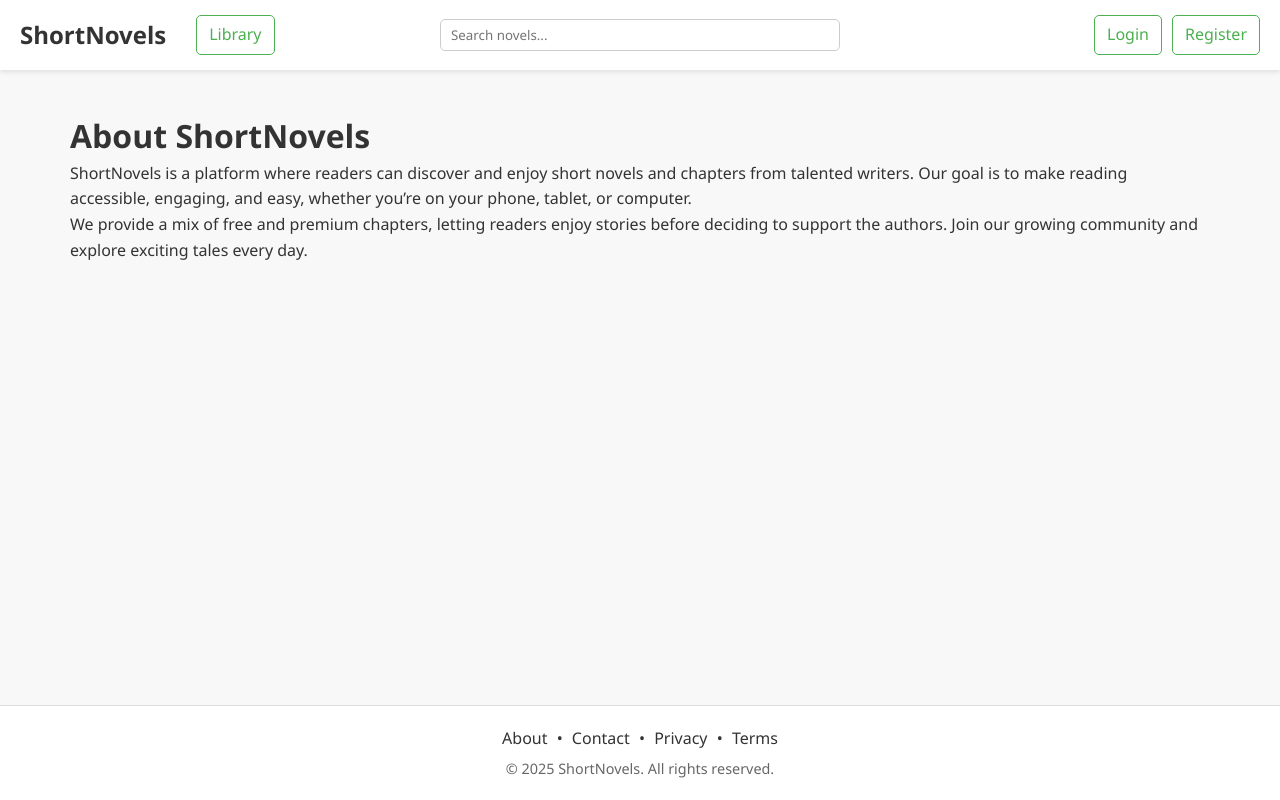
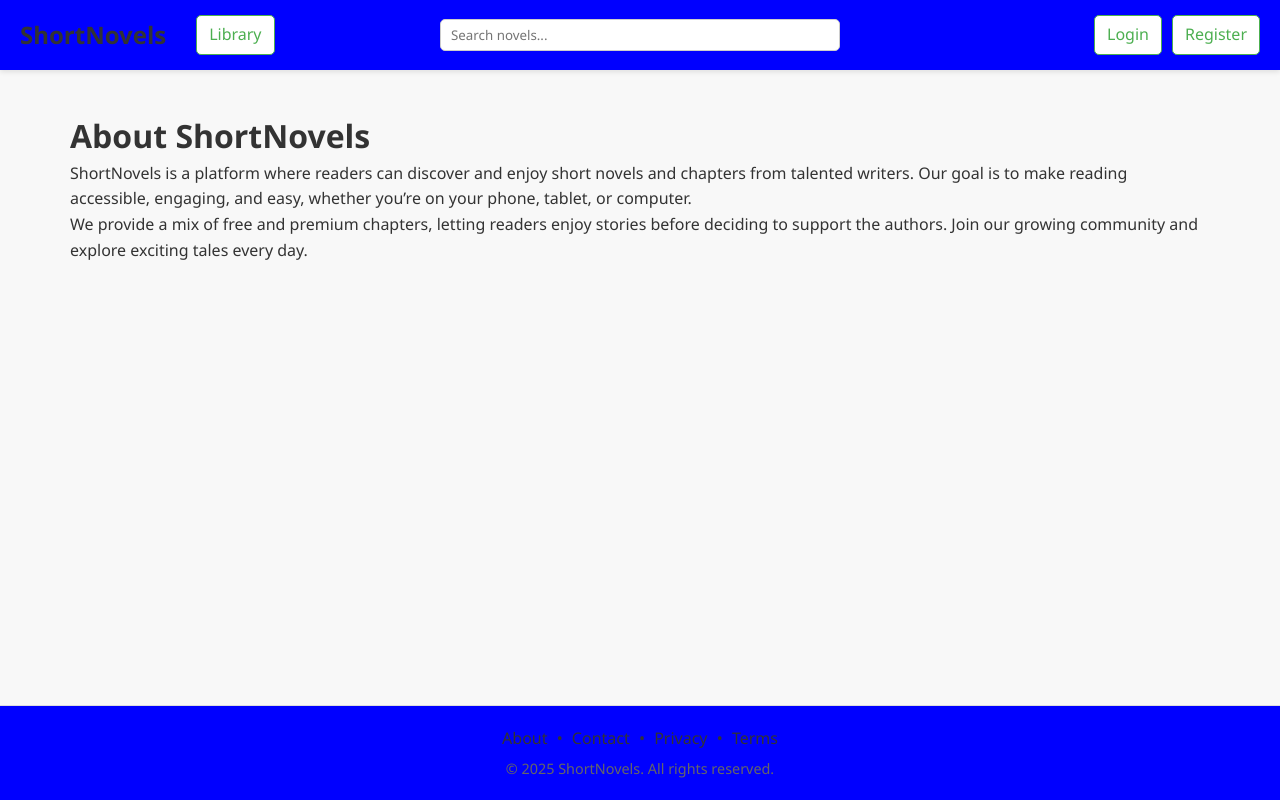
Before and after one commit to danieloke636-cell/shortnov, a Flask app: page /about in a window 1280 px wide. Run offline with Flask 3, Linux system fonts and the light colour scheme.

Commit message:
Update style.css

```diff
--- a/shortnovels/static/css/style.css
+++ b/shortnovels/static/css/style.css
@@ -20,7 +20,7 @@ body {
     display: flex;
     align-items: center;
     justify-content: space-between;
-    background: #fff;
+    background: #00f;
     padding: 15px 20px;
     box-shadow: 0 2px 5px rgba(0,0,0,0.1);
     flex-wrap: wrap;
@@ -189,7 +189,7 @@ body {
 
 /* ---------------- Footer ---------------- */
 .site-footer {
-    background: #fff;
+    background: #00f;
     text-align: center;
     padding: 20px 0;
     border-top: 1px solid #ddd;
```
